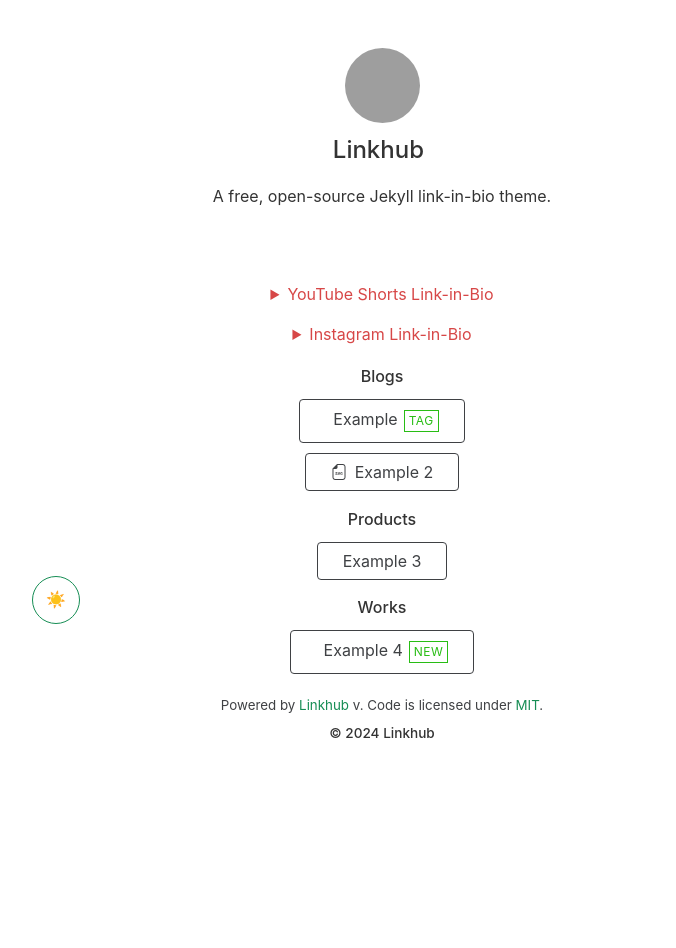
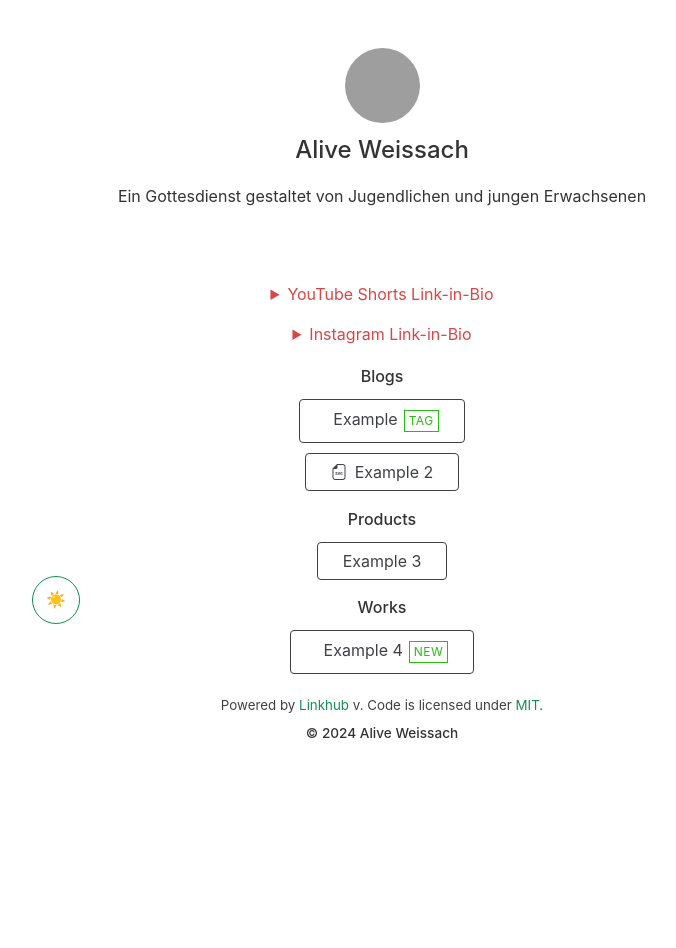
Before and after one commit to lk3de/alive, a Jekyll site: the page built from index.html, in a window 1280 px wide. Shown: the whole page, without its empty margins (258-934 px from the left). Built offline with Jekyll 4.4.1, drawn with Linux system fonts in a browser that asks for light colours; nearby versions of some CDN libraries; grey boxes are pictures that could not be loaded.

Commit message:
Update _config.yml

```diff
--- a/_config.yml
+++ b/_config.yml
@@ -2,18 +2,18 @@
 theme: linkhub-jekyll-theme
 
 # Site Configuration
-name: Linkhub  # Name of your website
-tagline: Links  # Set your preferred page title
-description: A free, open-source Jekyll link-in-bio theme.  # Also used as a meta description
+name: Alive Weissach  # Name of your website
+tagline: Home  # Set your preferred page title
+description: Ein Gottesdienst gestaltet von Jugendlichen und jungen Erwachsenen  # Also used as a meta description
 favicon:
-  path: https://i.ibb.co/SBRmBmt/favicon.png # Path / URL to the favicon of your website (e.g., 'assets/images/favicon.png')
-  type: png # File format of image. Change according to your image. Supported types: https://developer.mozilla.org/en-US/docs/Web/Media/Formats/Image_types
+  path: https://www.gemeinde.weissach.elk-wue.de/typo3conf/ext/bfactor_bkv4/Resources/Public/Icons/favicon.ico # Path / URL to the favicon of your website (e.g., 'assets/images/favicon.png')
+  type: ico # File format of image. Change according to your image. Supported types: https://developer.mozilla.org/en-US/docs/Web/Media/Formats/Image_types
 logo: https://picsum.photos/200.webp # Path / URL to the logo (e.g., 'assets/images/logo.png')
-url: https://link.example.com # URL of your website
-locale: en_GB # The value specifies the locale in which these tags are marked up. It follows the format `language_TERRITORY`.
-ga4: # Google Analytics 4 measurement ID, for e.g. G-XXXXXXX (optional). Remove it if it’s not needed.
-twitter:
-  username: UserName # Used for SEO
+url: https://alive-weissach.de # URL of your website
+locale: de_DE # The value specifies the locale in which these tags are marked up. It follows the format `language_TERRITORY`.
+#ga4: # Google Analytics 4 measurement ID, for e.g. G-XXXXXXX (optional). Remove it if it’s not needed.
+#twitter:
+#  username: UserName # Used for SEO
 image:
   path: assets/images/example.jpg # Used for SEO (og:image, twitter:image)
   type: jpeg # File format of image.
@@ -23,7 +23,7 @@ image:
 
 # Verified Badge Configuration
 badge:
-  enable: true # Set to 'true' or 'false' to enable / disable the badge
+  enable: false # Set to 'true' or 'false' to enable / disable the badge
   icon: ri:verified-badge-fill  # Enter the icon name for the badge from Iconify Design (https://icon-sets.iconify.design/)
   color: '#dfb221'  # Define the color of the badge
 
```
